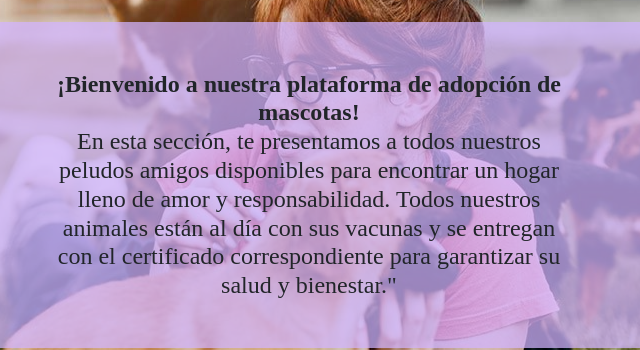
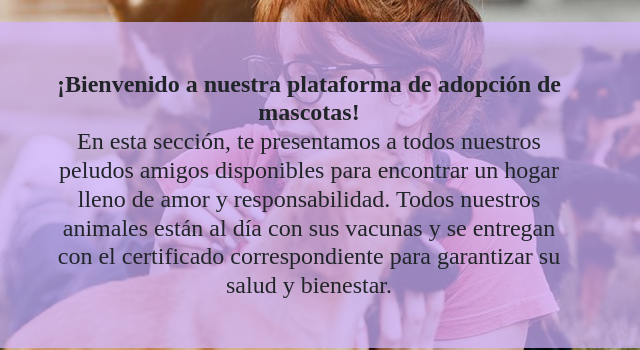
Before and after one commit to Cristarg/CAC-Grupo9-Adopci-n-Mascotas, a plain HTML site: page peluditos.html in a window 1280 px wide. Shown: the part 388-738 px from the top of the page, 331-971 px from the left. Drawn offline with nearby package versions, Linux system fonts and the light colour scheme; no server answers; a web font is replaced by a local one.

Commit message:
Update peluditos.html

```diff
--- a/peluditos.html
+++ b/peluditos.html
@@ -87,7 +87,7 @@
       <div class="bannercolor w-100 d-flex justify-content-center align-items-center pt-5 pb-5">
         <h4 class="text-center w-50 m-auto"><b>¡Bienvenido a nuestra plataforma de adopción de mascotas!</b> <br>
           En esta sección, te presentamos a todos nuestros peludos amigos disponibles para encontrar un hogar lleno de amor y responsabilidad.
-          Todos nuestros animales están al día con sus vacunas y se entregan con el certificado correspondiente para garantizar su salud y bienestar."</h4>
+          Todos nuestros animales están al día con sus vacunas y se entregan con el certificado correspondiente para garantizar su salud y bienestar.</h4>
       </div>
     </section>
 
```
